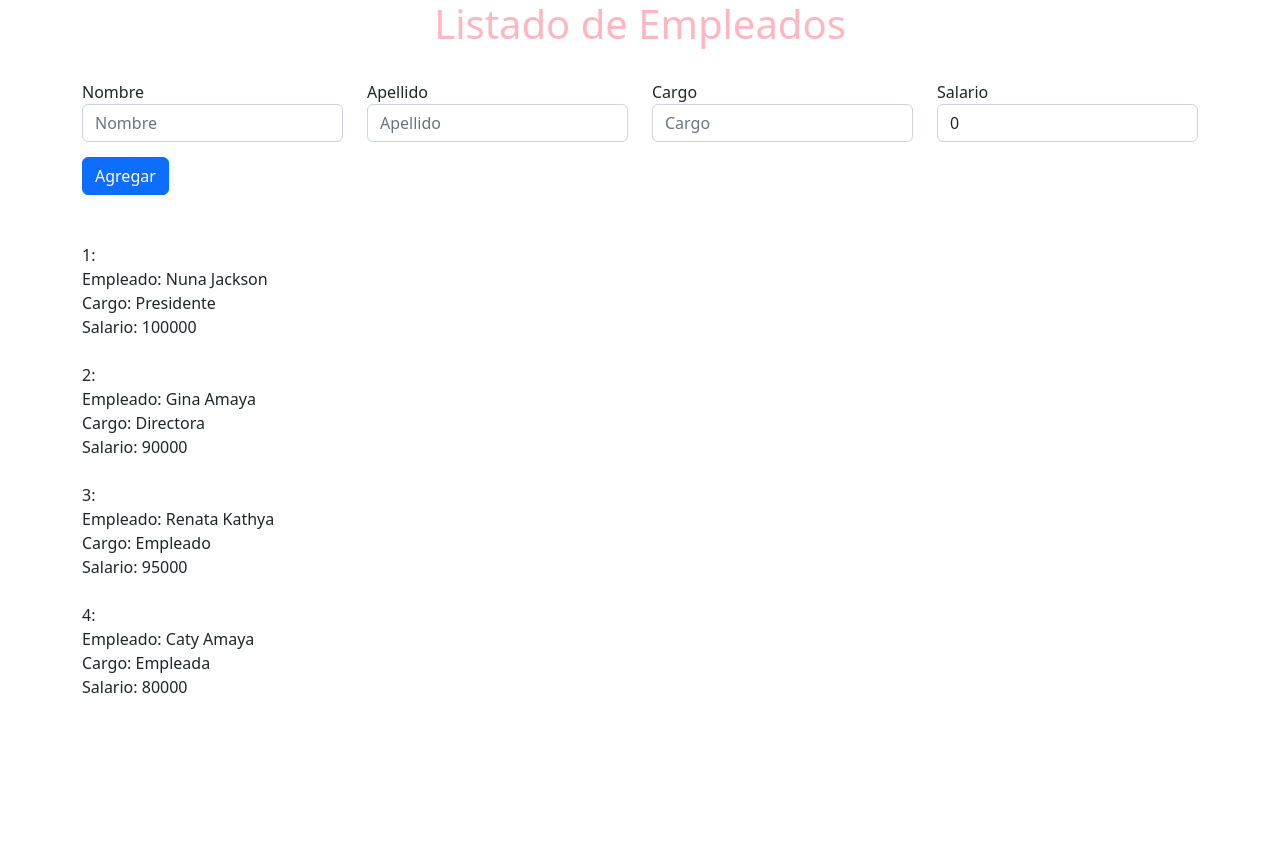
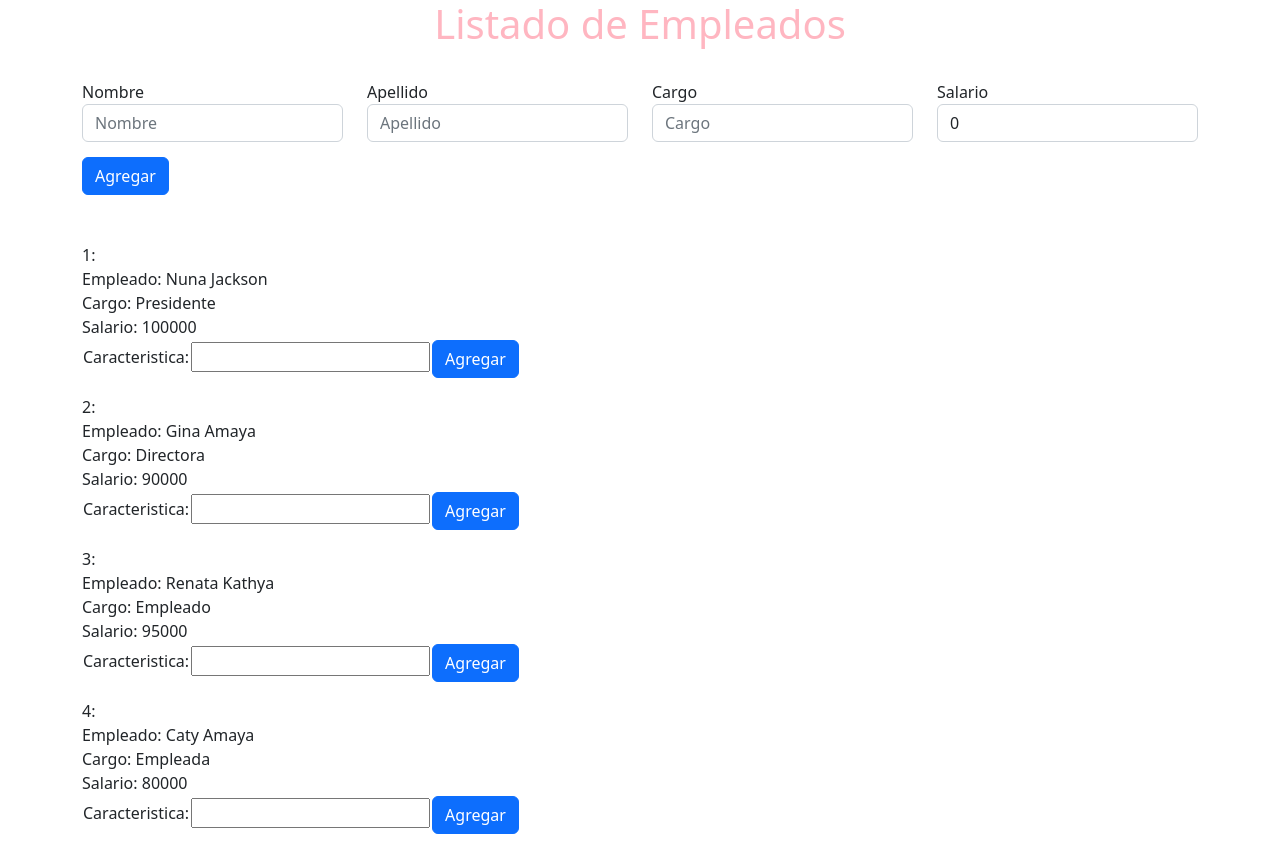
Before and after one commit to AriiJackson/miniApp-Empleado, an Angular app: page / in a window 1280 px wide. Before the commit the page ends 800 px from the top, so only its background shows below. Built offline with nearby package versions, Linux system fonts and the light colour scheme.

Commit message:
Componente caracteristicas - conexion padre a hijo

```diff
--- a/src/app/app.component.ts
+++ b/src/app/app.component.ts
@@ -8,6 +8,7 @@ import { Empleado } from './empleado.model';
 })
 export class AppComponent {
   title = 'Listado de Empleados';
+
   employees: Empleado[] = [
     new Empleado(
       'Nuna',
@@ -50,4 +51,5 @@ export class AppComponent {
   inputLastName: string = '';
   inputPosition: string = '';
   inputSalary: number = 0;
+
 }
--- a/src/app/app.module.ts
+++ b/src/app/app.module.ts
@@ -4,11 +4,13 @@ import { BrowserModule } from '@angular/platform-browser';
 
 import { AppComponent } from './app.component';
 import { ComponenteHijoEmpleadoComponent } from './componente-hijo-empleado/componente-hijo-empleado.component';
+import { ComponenteCaracteristicasComponent } from './componente-caracteristicas/componente-caracteristicas.component';
 
 @NgModule({
   declarations: [
     AppComponent,
-    ComponenteHijoEmpleadoComponent
+    ComponenteHijoEmpleadoComponent,
+    ComponenteCaracteristicasComponent,
   ],
   imports: [
     BrowserModule,
--- /dev/null
+++ b/src/app/componente-caracteristicas/componente-caracteristicas.component.css
@@ -0,0 +1,3 @@
+label, input, button {
+    margin: 1px;
+}
--- /dev/null
+++ b/src/app/componente-caracteristicas/componente-caracteristicas.component.html
@@ -0,0 +1,3 @@
+<label>Caracteristica: </label>
+<input type="text" #newCaracteristica>
+<button (click)="addCaracteristica(newCaracteristica.value)" class="btn btn-primary">Agregar</button>
--- /dev/null
+++ b/src/app/componente-caracteristicas/componente-caracteristicas.component.ts
@@ -0,0 +1,21 @@
+import { Component, EventEmitter, OnInit, Output } from '@angular/core';
+
+@Component({
+  selector: 'app-componente-caracteristicas',
+  templateUrl: './componente-caracteristicas.component.html',
+  styleUrls: ['./componente-caracteristicas.component.css']
+})
+export class ComponenteCaracteristicasComponent implements OnInit {
+
+  @Output() newCaracteristica = new EventEmitter<string>();
+
+  constructor() { }
+
+  ngOnInit(): void {
+  }
+
+  addCaracteristica(value: string) {
+    this.newCaracteristica.emit(value);
+  }
+
+}
--- a/src/app/componente-hijo-empleado/componente-hijo-empleado.component.css
+++ b/src/app/componente-hijo-empleado/componente-hijo-empleado.component.css
@@ -0,0 +1,3 @@
+ul {
+    list-style: none;
+}
--- a/src/app/componente-hijo-empleado/componente-hijo-empleado.component.html
+++ b/src/app/componente-hijo-empleado/componente-hijo-empleado.component.html
@@ -5,8 +5,12 @@
           <label>{{ i + 1}}:</label><br/>
           <label>Empleado: {{ e.name }} {{ e.lastName }}</label><br/>
           <label>Cargo: {{ e.position }}</label><br/>
-          <label>Salario: {{ e.salary }}</label><br/><br/>
+          <label>Salario: {{ e.salary }}</label><br/>
         </div>
+        <app-componente-caracteristicas (newCaracteristica)="addCaracteristicas($event)"></app-componente-caracteristicas>
+        <ul>
+          <li *ngFor="let c of arrayCaracteristicas">{{ c }}</li>
+        </ul>
       </div>
     </div>
 </div>
--- a/src/app/componente-hijo-empleado/componente-hijo-empleado.component.ts
+++ b/src/app/componente-hijo-empleado/componente-hijo-empleado.component.ts
@@ -17,4 +17,10 @@ export class ComponenteHijoEmpleadoComponent implements OnInit {
   ngOnInit(): void {
   }
 
+  arrayCaracteristicas = [''];
+
+  addCaracteristicas(newValue: string) {
+    this.arrayCaracteristicas.push(newValue);
+  }
+
 }
```
Also changed, not shown: 1 other file (tests, documents, lock files or other folders).
